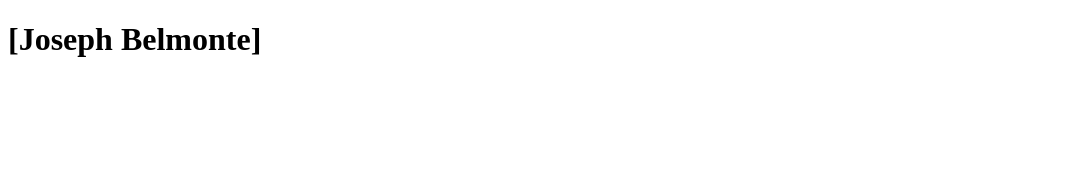
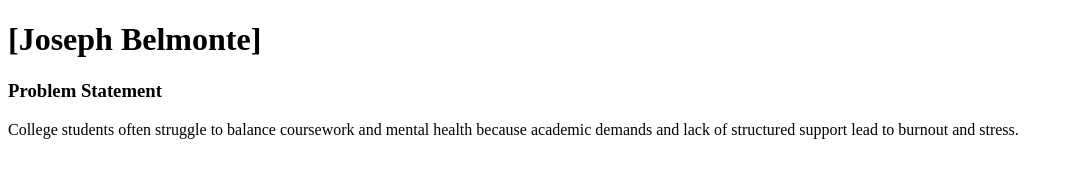
Before and after one commit to josephbelmonte/.github.io, a plain HTML site: page index.html in a window 1280 px wide. Shown: the whole page, without its empty margins (0-1070 px from the left). Drawn offline with Linux system fonts and the light colour scheme.

Commit message:
Update index.html

```diff
--- a/index.html
+++ b/index.html
@@ -5,5 +5,9 @@
   </head>
   <body>
     <h1>[Joseph Belmonte]</h1>
+    <section class="project">
+  <h3>Problem Statement</h3>
+  <p>College students often struggle to balance coursework and mental health because academic demands and lack of structured support lead to burnout and stress.</p>
+</section>
   </body>
 </html>
```
